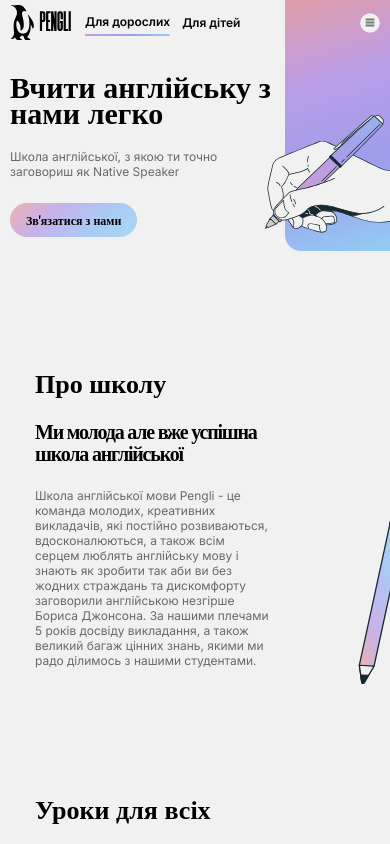
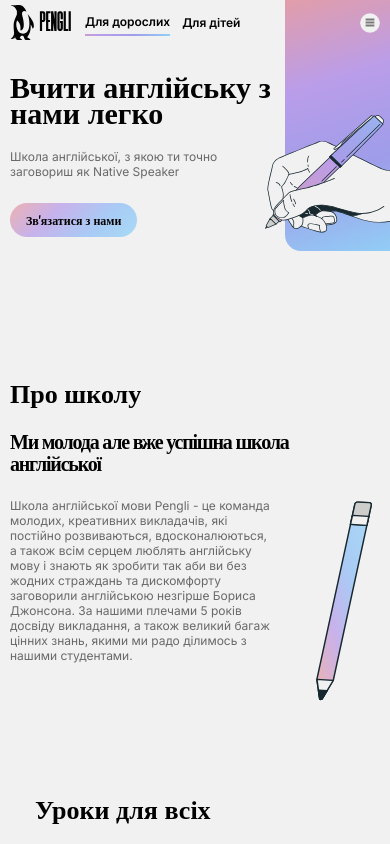
Before and after one commit to mirajane2207/english-school, a React (Create React App) app: page / in a window 390 px wide. Shown: the top 844 px of the page. Built offline with nearby package versions, Linux system fonts and the light colour scheme.

Commit message:
Update adaptive: about

```diff
--- a/src/components/About/About.jsx
+++ b/src/components/About/About.jsx
@@ -1,23 +1,43 @@
 import React from 'react'
 import SectionTitle from '../SectionTitle/SectionTitle.jsx'
 import classes from './About.module.css'
+import adultMobImg from './about-adult-mobile-img.svg'
+import childrenMobImg from './about-children-mobile-img.svg'
 
 const About = (props) => {
     return (
         <div className={classes.about__container} id='about'>
             <div className={classes.about__text}>
-                <SectionTitle>Про школу</SectionTitle>
                 <div className={classes.about__info}>
-                    <h3 className={props.mode === 'adult' ? classes.about__h3_adult : classes.about__h3_children}>{props.title}</h3>
-                    <p className={props.mode === 'adult' ? classes.about__p_adult : classes.about__p_children}>{props.text}</p>
+                    <div className={classes.about__head_container}>
+                        <div style={{ display: 'flex', flexDirection: 'column', gap: '24px'}}>
+                            <SectionTitle>Про школу</SectionTitle>
+                            <h3 className={props.mode === 'adult' ? classes.about__h3_adult : classes.about__h3_children}>{props.title}</h3>
+
+                        </div>
+                        {
+                            props.mode === 'children'
+                                ? <img src={childrenMobImg} alt="" />
+                                : <div></div>
+                        }
+                    </div>
+                    <div className={classes.about__text_container}>
+                        <p className={props.mode === 'adult' ? classes.about__p_adult : classes.about__p_children}>{props.text}</p>
+                        {
+                            props.mode === 'adult'
+                                ? <img src={adultMobImg} alt="" />
+                                : <div></div>
+                        }
+                    </div>
                 </div>
             </div>
-
-            { props.mode === 'children'
-                ? <div className={classes.about__children_rect}></div>
-                : <div className={props.mode === 'adult' ? classes.about__adult_img : classes.about__children_img}>
+            <div className={props.mode === 'adult' ? classes.about__adult_img : classes.about__children_img}>
 
                 </div>
+
+            {props.mode === 'children'
+                ? <div className={classes.about__children_rect}></div>
+                : <div style={{position: 'absolute'}}></div>
             }
         </div>
     )
--- a/src/components/About/About.module.css
+++ b/src/components/About/About.module.css
@@ -4,6 +4,10 @@
     margin-bottom: 190px;
     display: flex;
     justify-content: space-between;
+}
+
+.about__container img {
+    display: none;
 }
 
 .about__text {
@@ -70,9 +74,15 @@
 @media(max-width: 1439px) {
     .about__container {
         align-items: center;
-        max-width: 840px;
+        width: calc(100vw - 60px);
         padding-right: 50px;
     }
+
+    .about__info {
+        max-width: unset;
+        padding-right: 228px;
+    }
+
     .about__text {
         flex-direction: column;
         gap: 32px;
@@ -90,44 +100,85 @@
         left: 116px;
         width: 210px;
         height: 429px;
+    }
+
+    .about__children_img::after {
+        top: 160px;
+        left: -140px;
+        width: 252px;
+        height: 342px;
+        background-size: contain;
+    }
+
+    .about__children_rect {
+        height: 117px;
+        bottom: -860px;
 
     }
+
+    .about__h3_adult {
+        font-size: 26px;
+        line-height: 112.5%;
+        /* 29.25px */
+        letter-spacing: -1.56px;
+    }
+
+    .about__h3_children {
+        font-size: 26px;
+        line-height: 112.5%;
+        /* 29.25px */
+        letter-spacing: -1.56px;
+    }
+
 }
 
 
-@media(max-width: 520px) {
+@media(max-width: 899px) {
     .about__container {
         flex-direction: column;
         margin-bottom: -100px;
-        width: 300px;
+        width: calc(100vw - 20px);
+        padding: 10px;
+    }
+
+    .about__head_container {
+        display: flex;
+        width: calc(100vw - 20px);
+        justify-content: space-between;
+        align-items: flex-end;
+    }
+
+    .about__info {
+        max-width: unset;
+        display: flex;
+        flex-direction: column;
+        gap: 24px;
+    }
+
+    .about__text_container {
+        width: calc(100vw - 20px);
+        display: flex;
+        justify-content: space-between;
+    }
+
+    .about__container img {
+        display: block;
     }
 
     .about__text {
+        width: calc(100vw - 20px);
+        padding: 10px;
         padding-top: 24px;
         flex-direction: column;
         gap: 24px;
     }
 
     .about__adult_img {
-        top: -210px;
-        left: 210px;
-        width: 102px;
-        height: 183px;
-        background: url('./about-adult-mobile-img.svg');
-        background-repeat: no-repeat;
-        background-size: contain;
+        display: none;
     }
 
     .about__adult_img::after {
         display: none;
-    }
-
-    .about__p_adult {
-        max-width: 236px;
-    }
-
-    .about__p_children {
-        max-width: 300px;
     }
 
     .about__h3_adult {
@@ -137,7 +188,6 @@
     }
 
     .about__h3_children {
-        max-width: 189px;
         font-size: 20px;
         line-height: 112.5%;
         letter-spacing: -1.2px;
@@ -150,17 +200,15 @@
     }
 
     .about__children_img::after {
-        content: "";
-        position: absolute;
-        top: -305px;
-        left: 200px;
-        width: 89px;
-        height: 122px;
-        background-size: contain;
+        display: none;
     }
 
     .about__children_rect {
         display: none;
     }
 
+    .about__info h3 {
+        margin-bottom: 0;
+    }
+
 }
```
Also changed, not shown: src/components/About/about-children-mobile-img.svg (added).
